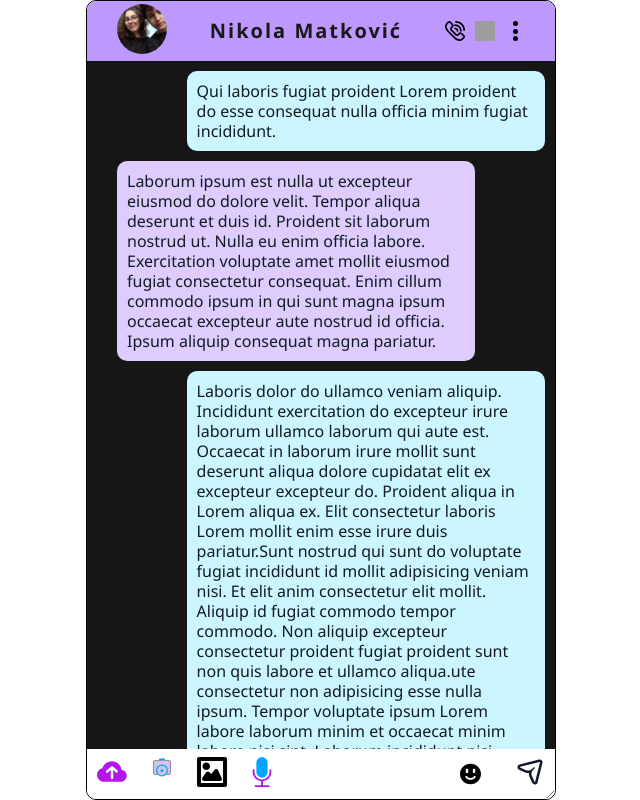
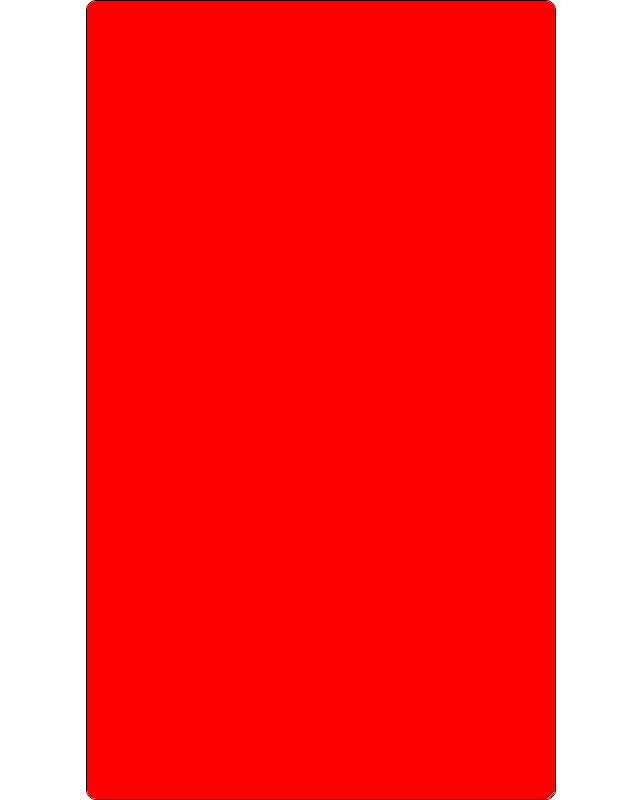
Before and after one commit to nikola-matkovic/Tapp, a Vue app: page / in a window 1280 px wide. Both pictures are taken after a click on the element 481 px from the left and 774 px from the top of the page. Shown: the whole page, without its empty margins (319-959 px from the left). Built offline with nearby package versions, Linux system fonts and the light colour scheme; no server answers; data requests are answered from the project's data file; grey boxes are pictures that could not be loaded.

Commit message:
Add recording prew

```diff
--- a/src/App.vue
+++ b/src/App.vue
@@ -17,6 +17,7 @@ const contentToSend = ref({
 	image: null,
 	text: null,
 	file: null,
+	video: null,
 });
 
 async function handleSend() {
@@ -36,16 +37,19 @@ async function handleSend() {
 		image: null,
 		text: null,
 		file: null,
+		video: null,
 	};
 }
 
 async function startRecordingHandler(sources) {
-	if (sources.audio) {
+	if (sources.video) {
+		contentToSend.value.video = "recording";
+	}
+	else if (sources.audio) {
 		contentToSend.value.audio = "recording";
 	}
-	else if (sources.video) {
-		contentToSend.value.video = "recording";
-	}
+
+	console.log(arguments);
 
 	recorder.value = new Recorder(sources);
 	await recorder.value.start();
@@ -63,13 +67,13 @@ const isAudioRecording = computed(() => {
 });
 
 const haveContentToSend = computed(() => {
-	return contentToSend.value.audio || contentToSend.value.image || contentToSend.value.text || contentToSend.value.file;
+	return contentToSend.value.audio || contentToSend.value.image || contentToSend.value.text || contentToSend.value.file || contentToSend.value.video;
 });
 
 //watchers
 
 watch(contentToSend, (newVal, oldVal) => {
-	//console.log(newVal);
+	console.log(newVal);
 });
 
 //mounted
@@ -84,8 +88,8 @@ onMounted(async () => {
 <template>
 
 	<div class="cont">
-		<div v-if="isVideoRecording" id="video-prew">
-			<video muted autoplay></video>
+		<div v-if="isVideoRecording" >
+			<video muted autoplay id="video-prew"></video>
 		</div>
 		<header>
 
@@ -225,6 +229,7 @@ header{
 	display: grid;
 	grid-template-rows: var(--header-size) 1fr 50px;
 	resize: both;
+	position: relative;
 }
 
 main {
@@ -304,5 +309,14 @@ textarea::-webkit-scrollbar-thumb{
 	border: none;
 }
 
+#video-prew{
+	width: 100%;
+	height: 100%;
+	position: absolute;
+	top: 0;
+	left: 0;
+	background: red;
+	z-index: 2;
+}
 
 </style>
--- a/src/classes/Recorder.js
+++ b/src/classes/Recorder.js
@@ -9,6 +9,13 @@ export default class Recorder {
     async start() {
 
         const stream = await navigator.mediaDevices.getUserMedia(this.sources)
+
+        if (this.sources.video) {
+            this.videoPrew = document.getElementById('video-prew');
+            this.videoPrew.srcObject = stream;
+        }
+
+        console.log(this.videoPrew);
 
         this.recorder = new MediaRecorder(stream);
 
```
